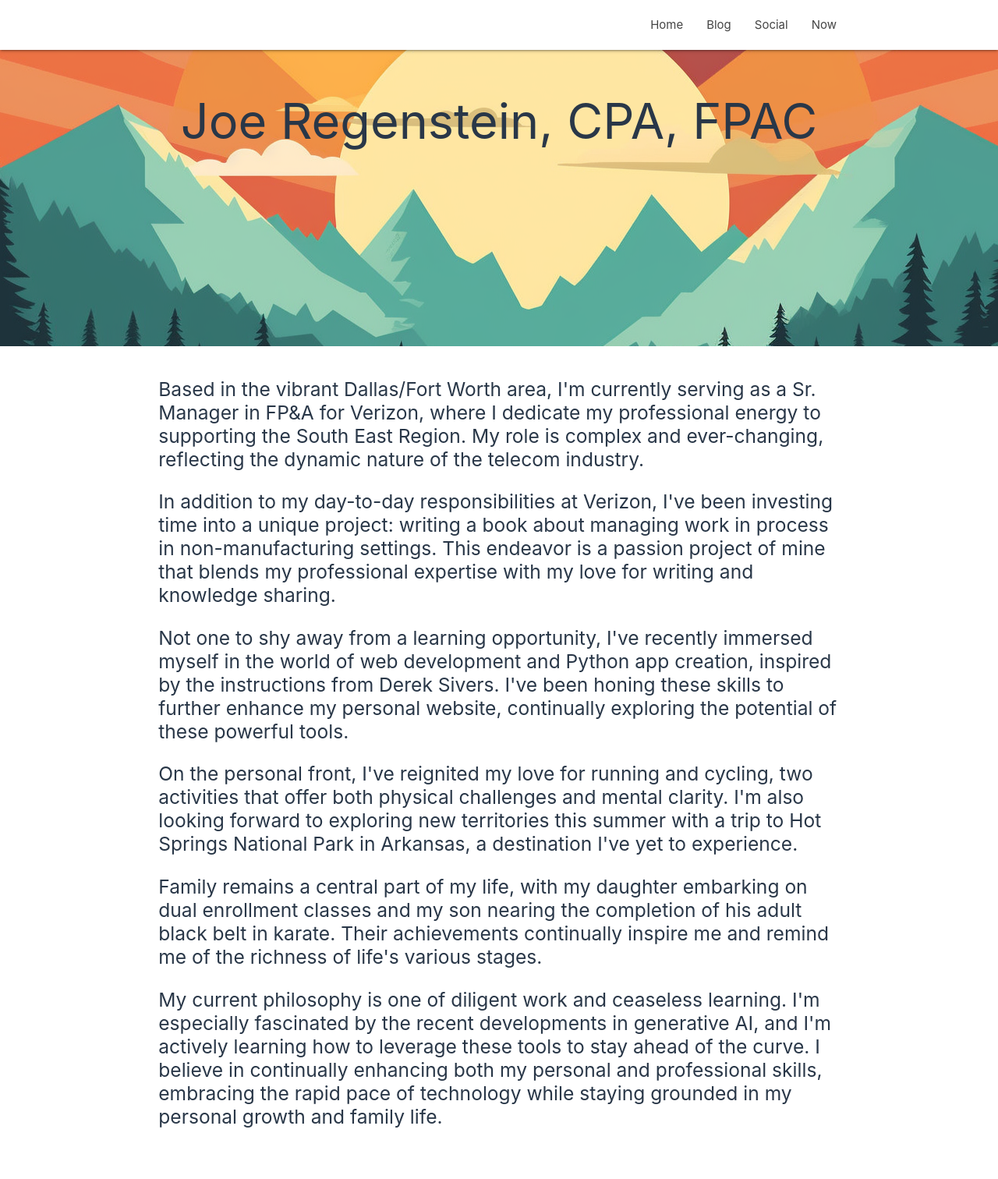
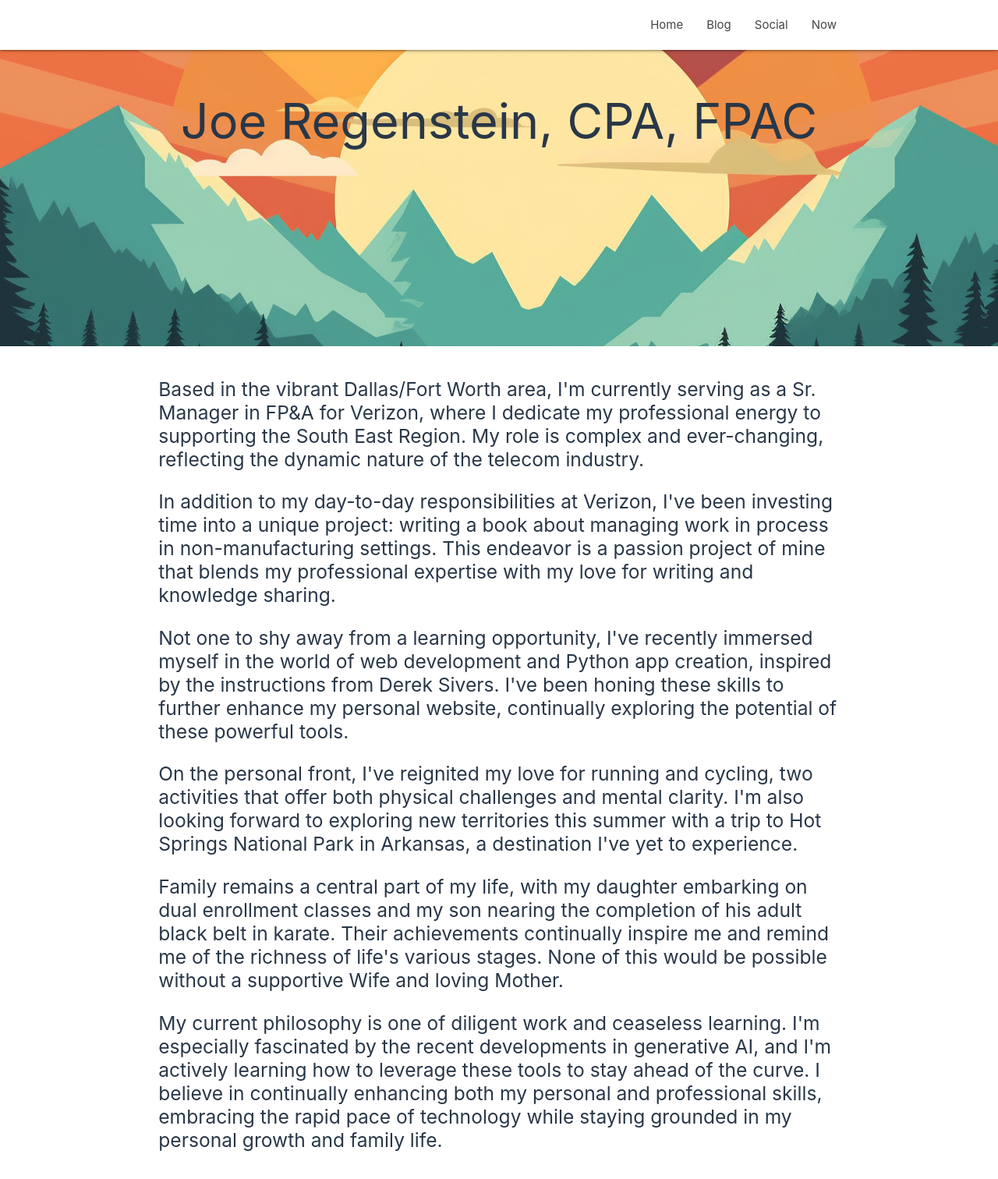
Before and after one commit to joereg4/htdocs, a Flask app: page /now/ in a window 1280 px wide. Shown: the top 1512 px of the page at 78% size. Run offline with Flask 3, Linux system fonts and the light colour scheme; some libraries are stand-ins or nearby versions.

Commit message:
Added more to now page

```diff
--- a/templates/now.html
+++ b/templates/now.html
@@ -19,7 +19,7 @@
 
     <p>Family remains a central part of my life, with my daughter embarking on dual enrollment classes and my son
         nearing the completion of his adult black belt in karate. Their achievements continually inspire me and
-        remind me of the richness of life's various stages.
+        remind me of the richness of life's various stages.  None of this would be possible without a supportive Wife and loving Mother.
 
     <p>My current philosophy is one of diligent work and ceaseless learning. I'm especially fascinated by the recent
         developments in generative AI, and I'm actively learning how to leverage these tools to stay ahead of the
```
